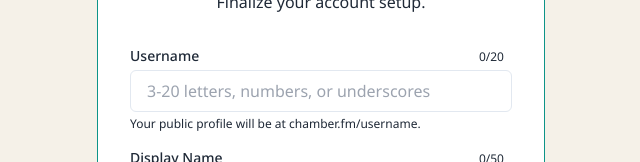
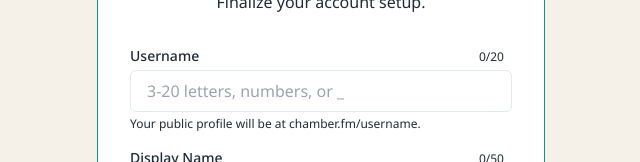
Before and after one commit to juniverse1103/chamber-fm, a Next.js app in the folder apps/web/: page /complete-profile in a window 1280 px wide. Shown: the part 313-475 px from the top of the page, without its empty margins (319-959 px from the left). Built offline with nearby package versions, Linux system fonts and the light colour scheme.

Commit message:
fix: simplify username validation error and placeholder text

```diff
--- a/apps/web/components/auth/CompleteProfileForm.tsx
+++ b/apps/web/components/auth/CompleteProfileForm.tsx
@@ -28,7 +28,7 @@ export function CompleteProfileForm() {
     if (value.length > 0 && value.length < 3) {
       setUsernameError('Username must be at least 3 characters.');
     } else if (value.length > 0 && !/^[a-zA-Z0-9_]+$/.test(value)) {
-      setUsernameError('Only letters, numbers, and underscores are allowed.');
+      setUsernameError('Only letters, numbers, and _ are allowed.');
     } else if (value.toLowerCase() === 'admin') {
       setUsernameError('This username is already in use.');
     } else {
@@ -67,7 +67,7 @@ export function CompleteProfileForm() {
           <input
             id="username"
             type="text"
-            placeholder="3-20 letters, numbers, or underscores"
+            placeholder="3-20 letters, numbers, or _"
             value={username}
             onChange={handleUsernameChange}
             required
```
